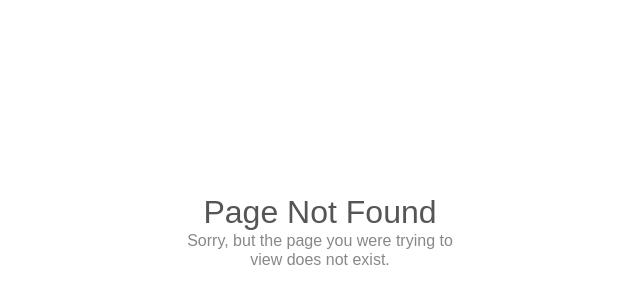
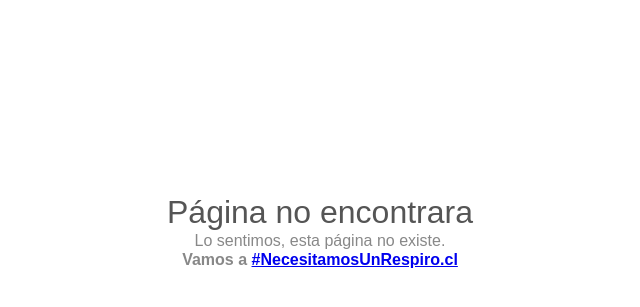
Before and after one commit to r-scl/nur18, a PHP site: page /404.html in a window 1280 px wide. Shown: the part 169-476 px from the top of the page, without its empty margins (320-960 px from the left). Run offline with PHP 8.4, Linux system fonts and the light colour scheme.

Commit message:
Eliminar basura y update

```diff
--- a/404.html
+++ b/404.html
@@ -53,8 +53,9 @@
     </style>
 </head>
 <body>
-    <h1>Page Not Found</h1>
-    <p>Sorry, but the page you were trying to view does not exist.</p>
+    <h1>Página no encontrara</h1>
+    <p>Lo sentimos, esta página no existe.</p>
+    <strong>Vamos a <a href="https://www.necesitamosunrespiro.cl/">#NecesitamosUnRespiro.cl</a></strong>
 </body>
 </html>
 <!-- IE needs 512+ bytes: https://blogs.msdn.microsoft.com/ieinternals/2010/08/18/friendly-http-error-pages/ -->
```
Also changed, not shown: browserconfig.xml (deleted, +0 -12 lines), index.php (+33 -42 lines), favicon.ico (deleted), icon.png (deleted), site.webmanifest (deleted), tile-wide.png (deleted), tile.png (deleted), 2 other files.
